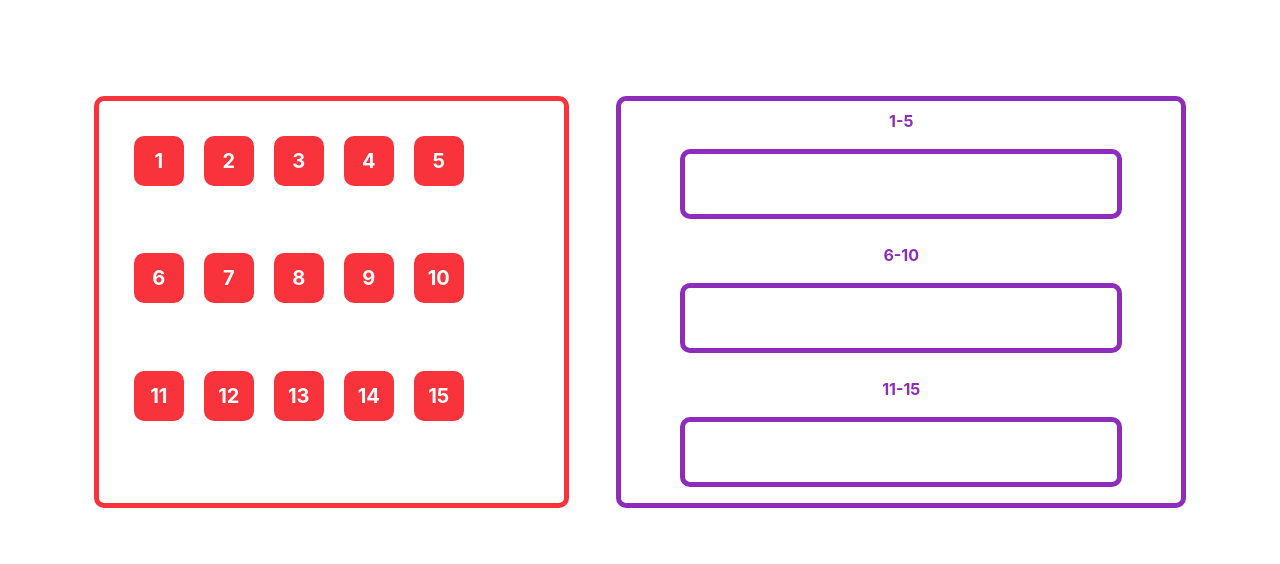
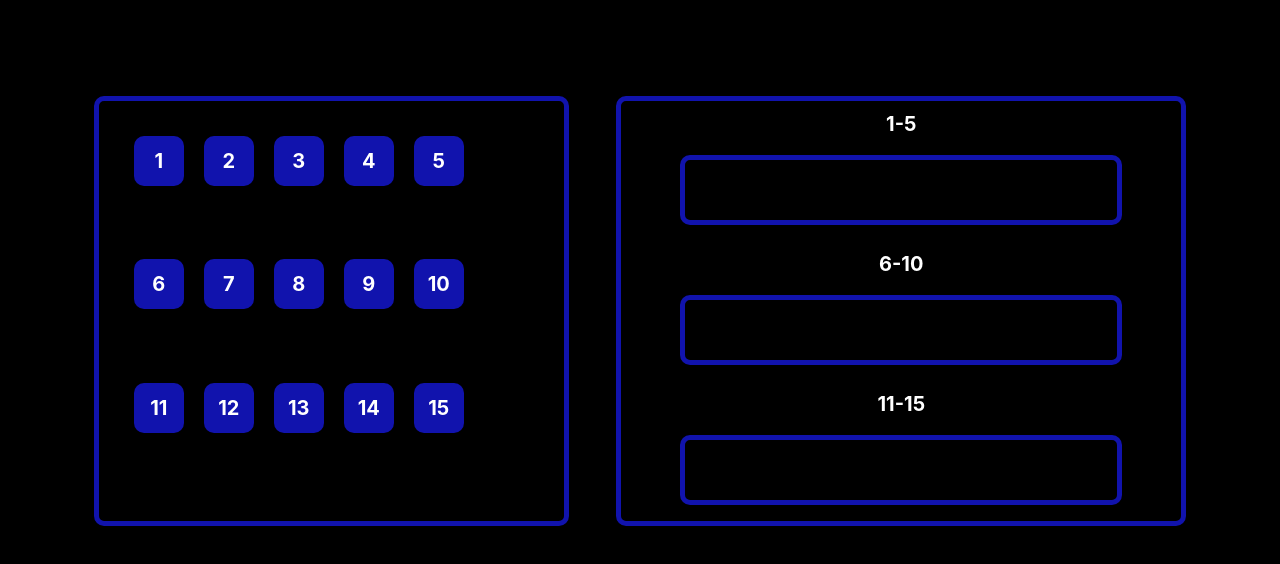
Before and after one commit to farid95g/DragAndDrop, a plain HTML site: page index.html in a window 1280 px wide. Drawn offline with nearby package versions, Linux system fonts and the light colour scheme.

Commit message:
color changes were added

```diff
--- a/css/style.css
+++ b/css/style.css
@@ -1,5 +1,10 @@
 * {
     border-radius: 10px;
+    color: #fff;
+}
+
+body {
+    background-color: #000;
 }
 
 #draggable-elements, #droppable-areas {
@@ -7,32 +12,31 @@
 }
 
 #draggable-elements {
-    border: 5px solid #F8333C;
+    border: 5px solid rgb(17, 19, 173);
     padding: 25px;
 }
 
 .draggable-element {
     width: 50px;
     height: 50px;
-    background-color: #F8333C;
+    background-color: rgb(17, 19, 173);
     margin: 10px;
-    color: #fff;
     font-size: 20px;
     font-weight: bold;
 }
 
 #droppable-areas {
-    border: 5px solid #8e2dbb;
+    border: 5px solid rgb(17, 19, 173);
 }
 
 .drop-area {
     height: 70px;
-    border: 5px solid #8e2dbb;
+    border: 5px solid rgb(17, 19, 173);
 }
 
 p {
-    color: #8e2dbb;
     font-weight: bold;
+    font-size: 20px;
 }
 
 /* codes for responsiveness start */
@@ -51,4 +55,8 @@ p {
     .drop-area {
         height: 60px;
     }
+
+    p {
+        font-size: 16px;
+    }
 }
```
